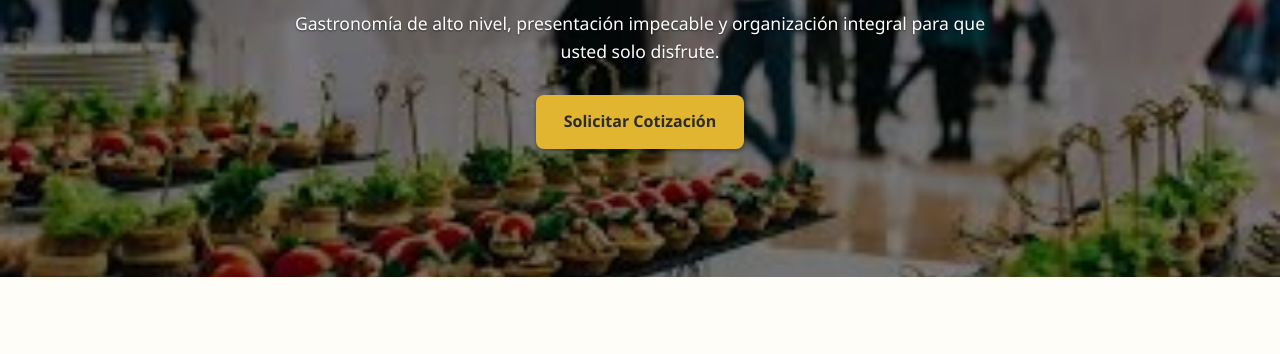
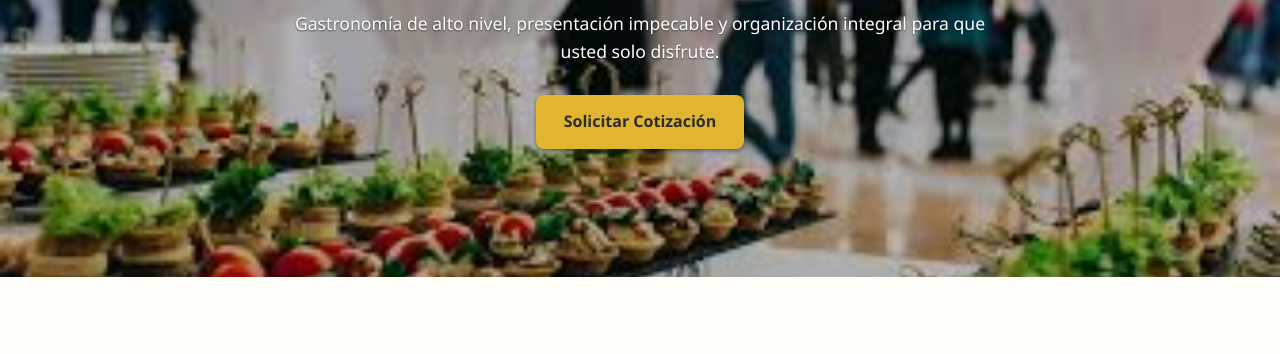
Before and after one commit to neodat1/Cathering, a plain HTML site: page index.html in a window 1280 px wide. Shown: the part 265-619 px from the top of the page. Drawn offline with Linux system fonts and the light colour scheme.

Commit message:
Update index.html

```diff
--- a/index.html
+++ b/index.html
@@ -139,7 +139,7 @@
          content: "";
          position: absolute;
          top: 0; left: 0; right: 0; bottom: 0;
-         background: rgba(0, 0, 0, 0.5);
+         background: rgba(0, 0, 0, 0.25);
          z-index: 1;
          }
          .hero h1,
```
